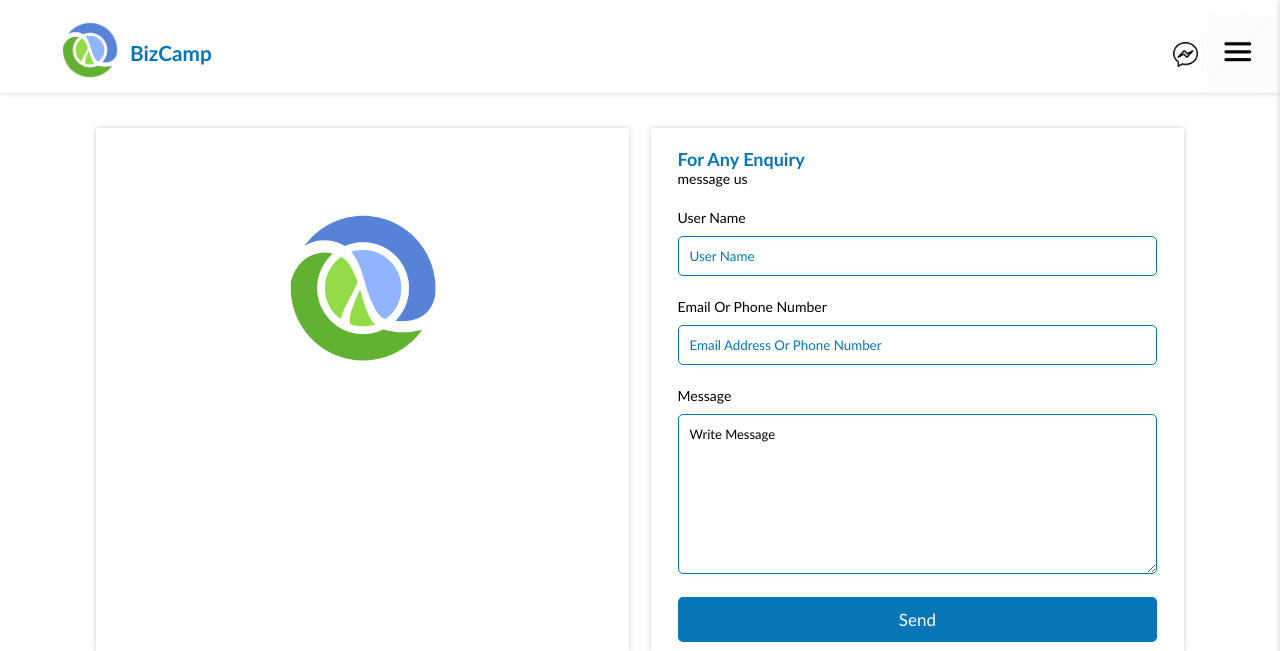
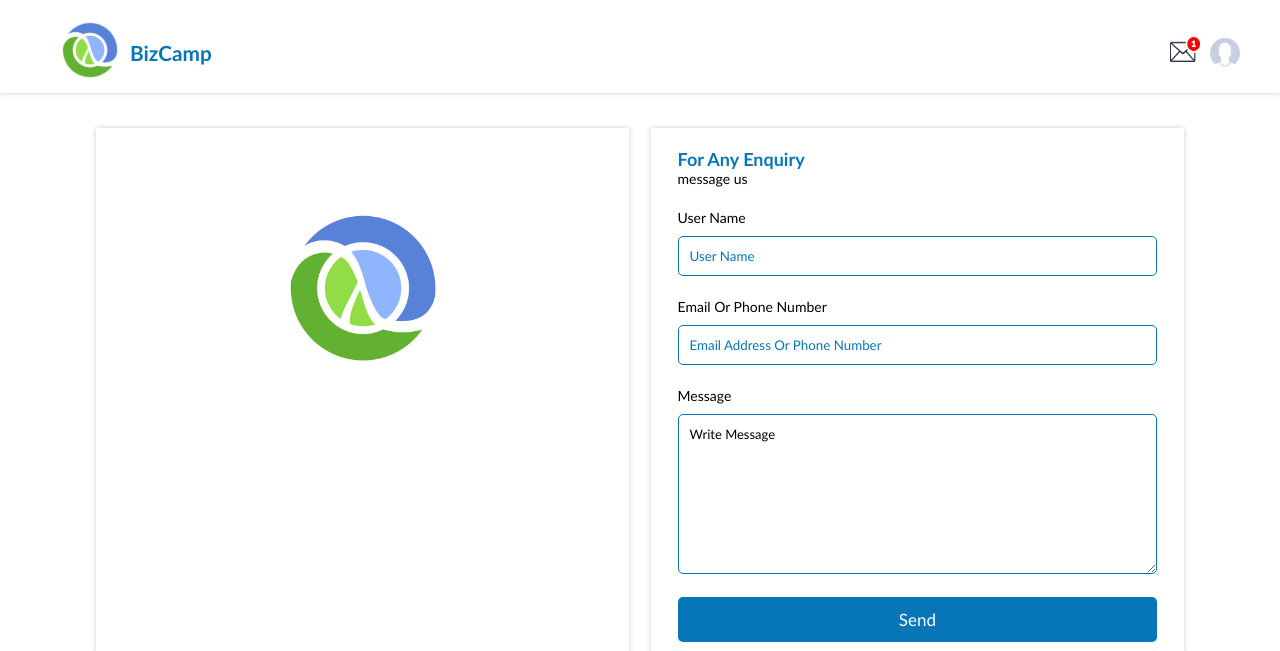
Before and after one commit to abubakaribrahim8023/bizcamp, a PHP site: page /frequantly-question.php in a window 1280 px wide. Shown: the top 651 px of the page. Run offline with PHP 8.4, Linux system fonts and the light colour scheme.

Commit message:
My new update

```diff
--- a/asset/layout/head.php
+++ b/asset/layout/head.php
@@ -1,3 +1,4 @@
+<link rel="stylesheet" href="asset/boxicons/css/boxicons.min.css">
 <div id="header">
     <div class="logo">
         <img src="images/a.png">
@@ -7,50 +8,60 @@
 <div id="sidenav">
     <nav>
         <ul>
+            <p onclick="closeMenu()">&times;</p>
             <li>
-                <a href="index.php">Home</a>
+
             </li>
             <li>
-                <a href="user_profile.php">Profile</a>
+                <a href="index.php">
+                    <i class="bx bx-home"></i>
+                    <span>home</span>
+                </a>
             </li>
             <li>
-                <a href="user_post-data.php">Upload Post</a>
+                <a href="user_profile.php">
+                    <i class="bx bx-user"></i>
+                    <span>profile</span>
+                </a>
             </li>
             <li>
-                <a href="frequantly-question.php">Contact Us</a>
+                <a href="users_chart.php">
+                    <i class="bx bx-message"></i>
+                    <span>message</span>
+                </a>
+            </li>
+            <li>
+            <a href="user_post-data.php"><i class="bx bx-upload"></i>
+                <span>upload post</span></a>
+            </li>
+            <li>
+            <a href="frequantly-question.php"><i class="bx bx-phone"></i>
+                <span>contact us</span></a>
             </li>
 
             <li>
-                <a href="sign-in.php">Sign-in</a>
+                <a href="sign-in.php"><i class="bx bx-log-out"></i>
+                <span>sign-in</span></a>
             </li>
 
         </ul>
     </nav>
 </div>
 <div class="txt">
-    <a href="users_chart.php"><img src="images/mess.png" alt="" id="messsges"></a>
+    <a href="users_chart.php"><img src="images/images.png" alt="" id="messsges"></a>
 </div>
 <div id="menubtn">
-    <img src="images/menu.jpg" id="menu">
-
+    <img src="images/user.jpg" id="menu" onclick="openMenu()">
 </div>
 
 
-<script>
-        var menubtn = document.getElementById("menubtn");
-        var sidenav = document.getElementById("sidenav");
-        var menu = document.getElementById("menu");
-        sidenav.style.right = "-250px";
-        menubtn.onclick = function(){
-            if(sidenav.style.right == "-250px"){
-                sidenav.style.right = "0";
-                menu.src="images/close.png.png";
-            }
-            else{
-                sidenav.style.right = "-250px";
-                menu.src = "images/menu.jpg";
-            }
-        }
+<script type="text/javaScript">
 
+    function openMenu(){
+        document.getElementById('sidenav').style.height = "350px";
+    }
+    function closeMenu(){
+        document.getElementById('sidenav').style.height = "0";
+    }
 
-    </script>
+</script>
--- a/style.css
+++ b/style.css
@@ -39,7 +39,7 @@
 }
 @media screen and (max-width: 770px){
 	#header{
-		padding: 3px 0 10px 0px;
+		padding: 13px 0 10px 0px;
 		width: 100%;
 
 	}
@@ -82,7 +82,7 @@
 }
 #sidenav{
     width: 250px;
-    height: 100vh;
+    height: 0;
     position: fixed;
     right: -250px;
     top: 0;
@@ -93,38 +93,54 @@
 }
 
 #sidenav{
-    width: 250px;
-    height: 100vh;
+    width: 220px;
+    height: 0;
     position: fixed;
-    right: -250px;
-    top: 0;
+    right: 0;
+    bottom: 0;
     background: var(--uniqe-bg);
 	box-shadow: 0 0 6px 0 rgb(206, 206, 206);
-    z-index: 2;
+    z-index: 6;
+	margin: 20px 20px;
     transition: 0.5s;
+	overflow-x: hidden;
+}
+#sidenav::-webkit-scrollbar{
+	width: 0;
 }
 
 ul li{
 	list-style: none;
-	margin: 50px 20px;
-	transition: .1s ease-in-out;
+	margin: 50px 10px;
+	transition: 0.07s ease-in-out;
 
 }
 ul li:hover{
 	background: linear-gradient(rgba(7, 118, 182,0.1),rgba(7, 118, 182,0.1));
-	border-top-right-radius: 5px;
-	border-bottom-right-radius: 40px;
-	border-bottom-left-radius: 5px;
-	border-top-left-radius: 5px;
+	border-radius: 5px 25px 25px 5px;
 	padding: 15px 10px 15px 0;
 	border-left: solid 20px var(--uniqe-color);
 	width: 80%;
 	padding-left: 10px;
 }
+ul p{
+	margin: 20px 0 0 20px;
+	font-size: 30px;
+}
 ul li a{
 	text-decoration: none;
 	color: var(--uniqe-color);
-
+	display: flex;
+
+}
+ul li a i{
+	margin-right: 5px;
+	font-size: 19px;
+	/* color: black; */
+}
+ul li a p{
+	font-size: 14px;
+	margin-top: 1px;
 }
 #menubtn{
     width: 50px;
@@ -133,16 +149,16 @@ ul li a{
     position: fixed;
     right: 30px;
     top: 13px;
-    border-radius: 3px;
-    z-index: 3;
+    /* border-radius: 3px; */
+    z-index: 6;
     cursor: pointer;
 }
 
 #menubtn img{
-    width: 80px;
-    height: 80px;
-    margin-top: -2x;
-    border-radius: 15px;
+    width: 30px;
+    height: 30px;
+    margin-top: 25px;
+    border-radius: 50%;
 }
 .txt{
     width: 50px;
@@ -157,9 +173,10 @@ ul li a{
 
 }
 .txt #messsges{
-    width: 25px;
+    width: 30px;
     height: 25px;
-    margin-top: -3x;
+    margin-top: -5px;
+	z-index: 1;
 
 }
 @media screen and (max-width: 600px){
@@ -168,21 +185,15 @@ ul li a{
 		font-size: 13px;
 		padding: 12px 0 12px 12px;
 	}
-	#sidenav{
-    	width: 50%;
-    	height: 100vh;
-
-	}
 
 	ul li a{
 		font-size: 15px;
 
 	}
-	#menubtn{
-		top: 0;
-	}
+
 	.txt{
 		top: 28px;
+		display: none;
 	}
 	ul li:hover{
 		background: linear-gradient(rgba(7, 118, 182,0.1),rgba(7, 118, 182,0.1));
```
Also changed, not shown: index.php (+5 -27 lines), asset/post/a-green-cloud-5a3b89cbdf16b8.9366690515138513399138.jpg (added), asset/post/mosque-background-vector-illustration-design-template-2G8PR6B.jpg (added), images/images.png.
